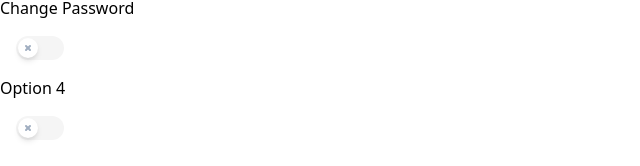
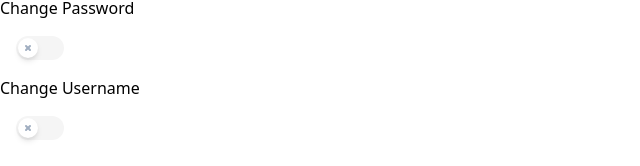
Before and after one commit to u-s-c-l/i-t-t-w-s-d, a React (Create React App) app: page /settings in a window 1280 px wide. Shown: the part 212-378 px from the top of the page, without its empty margins (0-640 px from the left). Built offline with nearby package versions, Linux system fonts and the light colour scheme.

Commit message:
added new name for list 4 - to change username

```diff
--- a/src/pages/Settings/index.js
+++ b/src/pages/Settings/index.js
@@ -64,7 +64,7 @@ const Settings = () => {
               ></label>
             </div>
           </div>
-          <li>Option 4</li>
+          <li>Change Username</li>
           <div className="m-4">
             <div className="toggle colour">
               <input
```
